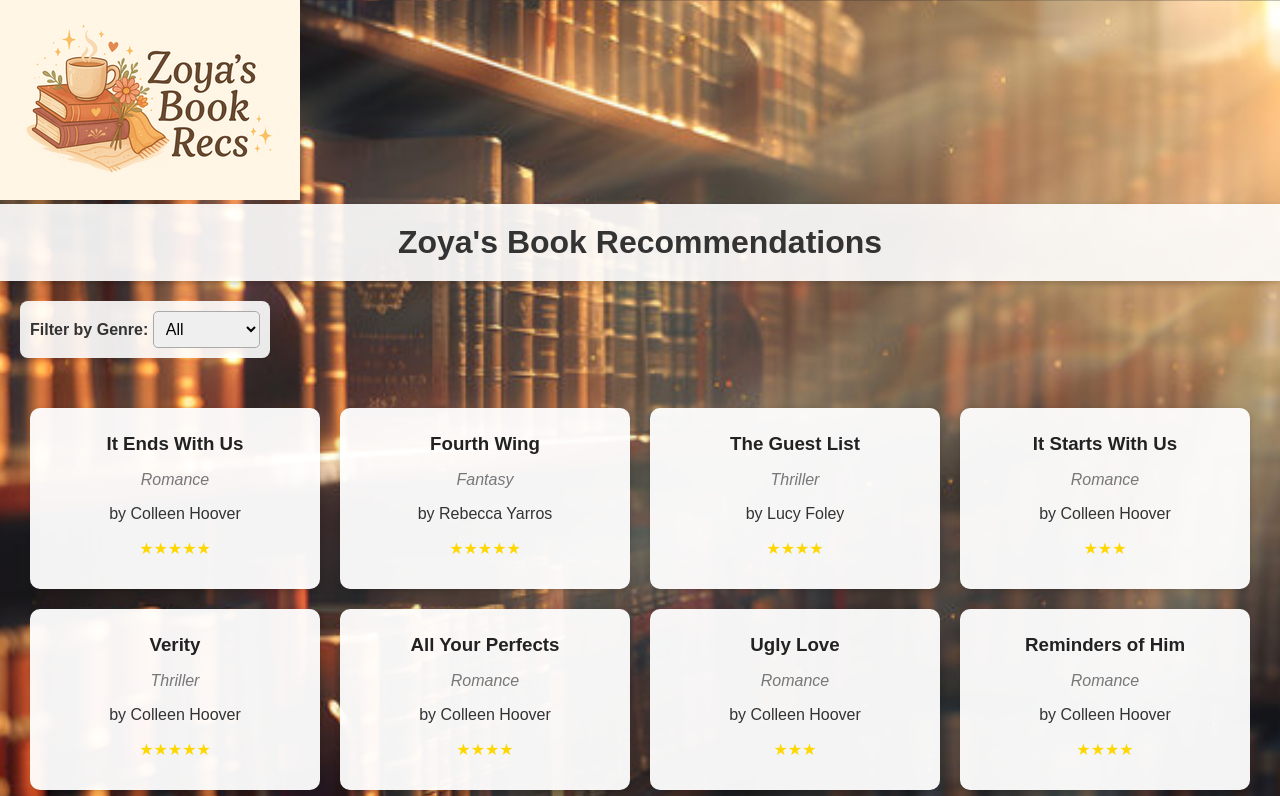
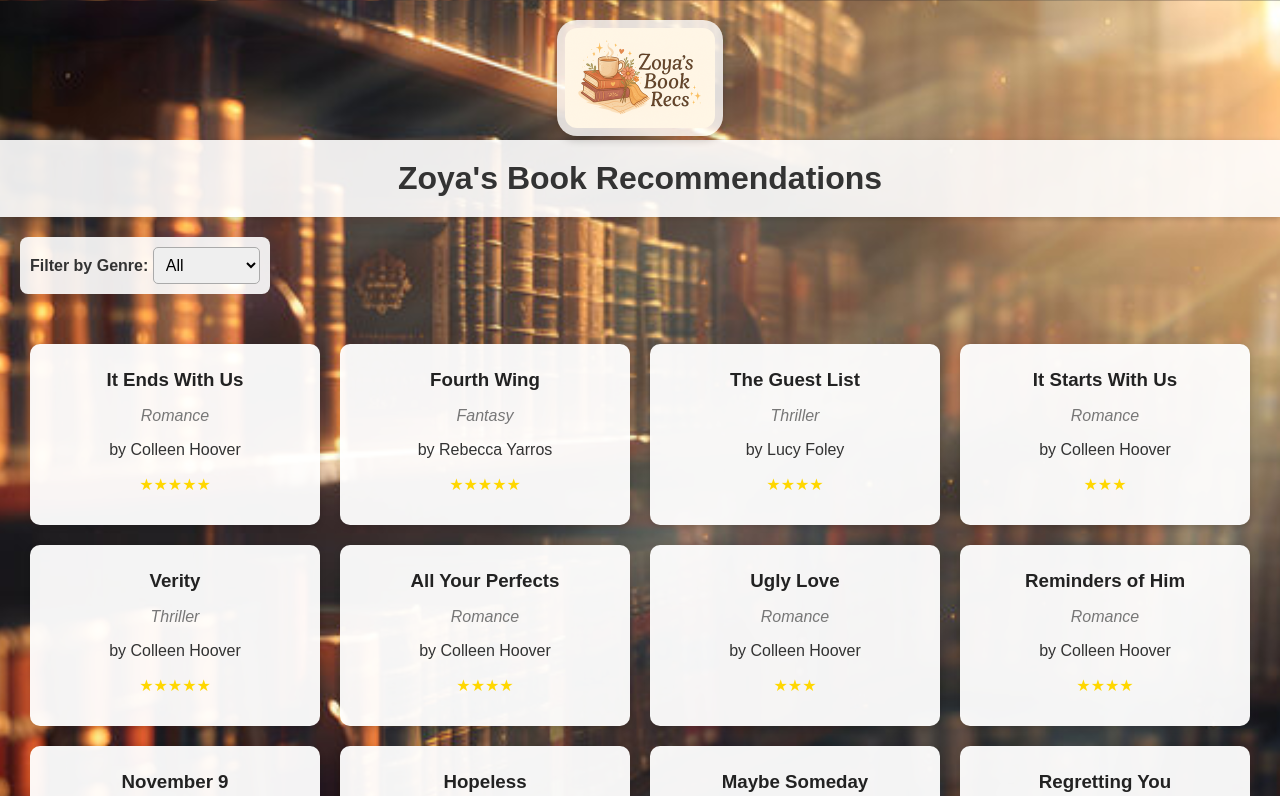
Before and after one commit to zoyarattani/Book-Recs, a plain HTML site: page index.html in a window 1280 px wide. Shown: the top 796 px of the page. Drawn offline with Linux system fonts and the light colour scheme; files whose address does not match are found by name.

Commit message:
Update style.css

```diff
--- a/style.css
+++ b/style.css
@@ -62,3 +62,18 @@ select {
 .rating {
   color: gold;
 }
+
+/* Logo Styles */
+.logo-container {
+  text-align: center;
+  margin-top: 20px;
+}
+
+.site-logo {
+  width: 150px;
+  height: auto;
+  border-radius: 20px;
+  box-shadow: 0 4px 8px rgba(0, 0, 0, 0.2);
+  background-color: rgba(255, 255, 255, 0.8);
+  padding: 8px;
+}
```
